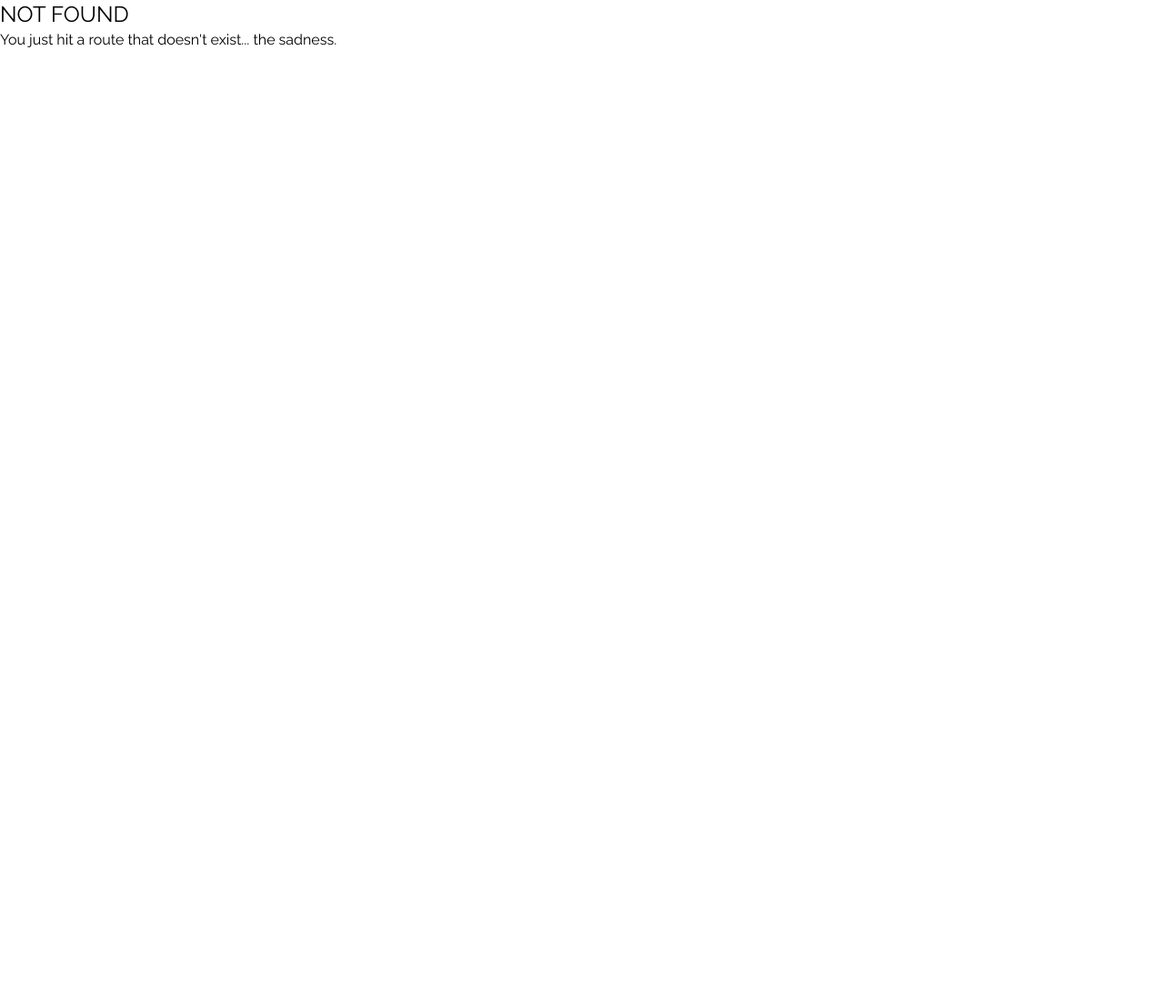
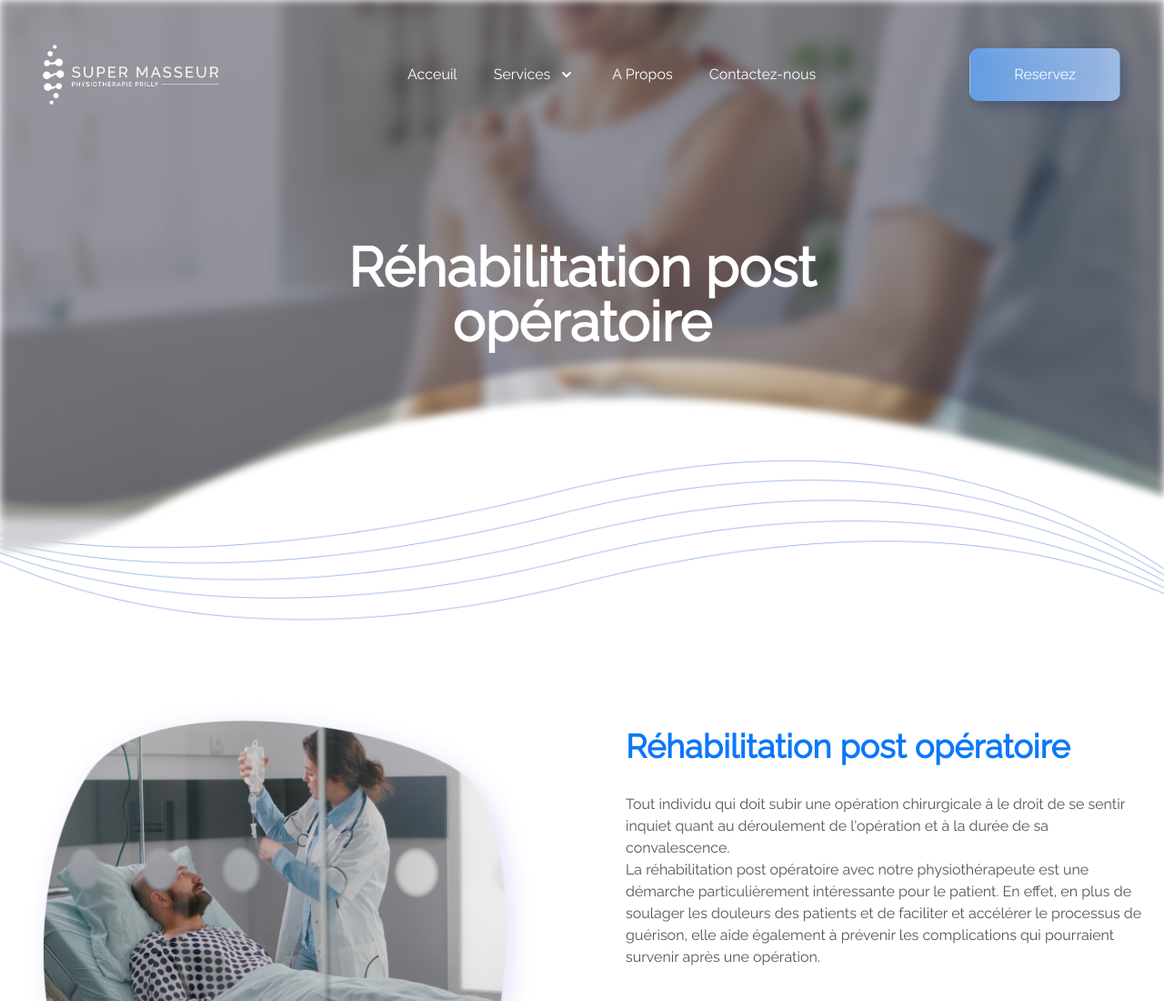
Before and after one commit to unixisking/therapy, a Gatsby site: page /rehabilitation-post-operatoire in a window 1280 px wide. Before the commit this address had no page. Shown: the top 1100 px of the page at 91% size. Before the commit the page ends 800 px from the top, so only its background shows below. Built offline with nearby package versions, Linux system fonts and the light colour scheme; Gatsby itself is replaced by a stand-in of ours.

Commit message:
fix navbar

```diff
--- a/src/components/Footer.tsx
+++ b/src/components/Footer.tsx
@@ -34,7 +34,10 @@ const navigation = {
     { name: "Traitement De La Douleur", href: "/traitement-douleurs" },
     { name: "Rééducation Sportive ", href: "/services" },
     { name: "Réhabilitation préopératoire", href: "/services" },
-    { name: "Réhabilitation postopératoire", href: "/services" },
+    {
+      name: "Réhabilitation postopératoire",
+      href: "/rehabilitation-post-operatoire",
+    },
     { name: "Rééducation cardiaque", href: "/reeducation-cardiaque" },
   ],
   legal: [
--- a/src/components/Navigation.tsx
+++ b/src/components/Navigation.tsx
@@ -11,7 +11,13 @@ import {
   XIcon,
 } from "@heroicons/react/outline"
 import { ChevronDownIcon } from "@heroicons/react/solid"
-import { RiNumber1, RiNumber2, RiNumber3 } from "react-icons/ri"
+import {
+  RiNumber1,
+  RiNumber2,
+  RiNumber3,
+  RiNumber4,
+  RiNumber5,
+} from "react-icons/ri"
 
 import { Link as GatsbyLink } from "gatsby"
 import { StaticImage } from "gatsby-plugin-image"
@@ -43,7 +49,14 @@ const solutions = [
     description:
       "La rééducation cardiaque est destinée à tous les patients victimes de graves troubles cardiaques, tels qu'un infarctus du myocarde, une insuffisance cardiaque.",
     href: "/reeducation-cardiaque",
-    icon: RiNumber3,
+    icon: RiNumber4,
+  },
+  {
+    name: "Réhabilitation post opératoire",
+    description:
+      "Elle aide également à prévenir les complications qui pourraient survenir après une opération.",
+    href: "/rehabilitation-post-operatoire",
+    icon: RiNumber5,
   },
 ]
 const callsToAction = [
@@ -96,7 +109,7 @@ export default function Navigation() {
   return (
     <Popover className="absolute top-0 w-screen py-5 z-20">
       <div className="max-w-7xl px-4 sm:px-12">
-        <div className="flex justify-between items-center md:justify-start md:space-x-48 mt-4 mx-4">
+        <div className="flex justify-between items-center md:justify-start md:space-x-48 mt-4 mx-auto">
           <GatsbyLink to="/" className="text-2xl lg:text-3xl text-white">
             <StaticImage
               src="../assets/images/logo-white.png"
@@ -280,7 +293,7 @@ const FlyoutMenu = ({ title, links }) => {
                     <GatsbyLink
                       key={item.name}
                       to={item.href}
-                      className="-m-3 p-3 flex items-start rounded-lg hover:bg-gray-50"
+                      className="-m-3 p-1 flex items-start rounded-lg hover:bg-gray-50"
                     >
                       <item.icon
                         className="mt-2 flex-shrink-0 h-6 w-6 text-blueish"
--- a/src/pages/reeducation-cardiaque.tsx
+++ b/src/pages/reeducation-cardiaque.tsx
@@ -1,7 +1,7 @@
 import React from "react"
 import Navigation from "../components/Navigation"
 
-import HeaderImg from "../assets/images/services/physiotherapie/bg.png"
+import HeaderImg from "../assets/images/services/reeducation-cardiaque/bg.png"
 import linesImg from "../assets/images/lines.png"
 
 import SecondaryCta from "../components/SecondaryCta"
--- /dev/null
+++ b/src/pages/rehabilitation-post-operatoire.tsx
@@ -0,0 +1,95 @@
+import React from "react"
+import Navigation from "../components/Navigation"
+
+import HeaderImg from "../assets/images/services/physiotherapie/bg.png"
+import linesImg from "../assets/images/lines.png"
+
+import SecondaryCta from "../components/SecondaryCta"
+import Footer from "../components/Footer"
+import Section from "../components/Section"
+import { StaticImage } from "gatsby-plugin-image"
+import ScheduleSecton from "../components/ScheduleForm"
+import ServiceSpec from "../components/ServiceSpec"
+
+const spec = [
+  {
+    title: "Les exercices après une opération de remplacement de la hanche",
+    desc: "La période de récupération à la suite d'une opération de remplacement de la hanche peut être longue. Le physiothérapeute vous fera effectuer des séances de rééducation afin de renforcer la hanche et de stabiliser et maintenir votre prothèse. Parmi ces exercices, vous trouverez : l'abduction de la hanche, monter et descendre des escaliers, la marche...",
+  },
+  {
+    title: "Exercices post-chirurgie de l'épaule",
+    desc: "Les exercices de rééducation de l'épaule ont pour but de favoriser la mobilité et la flexibilité. Parmi les exercices postopératoires de l'épaule, les patients peuvent effectuer les exercices suivants : l'antépulsion ou l'élévation de l'épaule, les pompes, le mouvement de balancier et rotation de l'épaule…",
+  },
+  {
+    title: "Les exercices post-chirurgie du genou",
+    desc: "Les ligaments croisés antérieurs sont l'une des blessures les plus fréquentes chez les athlètes. La rééducation dans ce cas est plus que nécessaire pour redonner force et souplesse au genou. Parmi les exercices de rééducation du genou, il peut y avoir : l'extension passive du genou, l'élévation de jambe, les glissades du talon...",
+  },
+  {
+    title: "Exercices post-chirurgie de la colonne vertébrale",
+    desc: "Après une intervention chirurgicale sur la colonne vertébrale, le patient a besoin de séances de rééducation pour améliorer l'alignement, la balance et la coordination de son corps. Le physiothérapeute peut proposer des exercices post-chirurgie de la colonne vertébrale correspondant à la nature de la blessure et à l'intervention chirurgicale, tels que : étirement des nerfs, exercice du pont, extension des muscles du haut du corps...",
+  },
+]
+
+const IndexPage = () => (
+  <div className="relative">
+    {/* <SEO title="Home" /> */}
+    <div className="relative h-screen">
+      <Navigation />
+      <img
+        placeholder="none"
+        id="bg-image"
+        src={HeaderImg}
+        alt=""
+        className="block absolute z-10 top-0 h-screen right-0 w-screen object-cover blur-sm"
+      />
+      <div className="absolute top-0 w-96 sm:w-auto mt-64 left-1/2 transform -translate-x-1/2 z-10 text-white text-center">
+        <h1 className="text-4xl lg:text-6xl font-bold lg:mt-2 text-white">
+          Réhabilitation post opératoire
+        </h1>
+      </div>
+      <img
+        src={linesImg}
+        className="absolute hidden lg:block lg:-bottom-72 w-full"
+      />
+    </div>
+    <div className="-mt-12 lg:-mt-24" />
+    <Section
+      isImageRight
+      title="Réhabilitation post opératoire"
+      description="Tout individu qui doit subir une opération chirurgicale à le droit de se sentir inquiet quant au déroulement de l'opération et à la durée de sa convalescence.<br/>
+	  La réhabilitation post opératoire avec notre physiothérapeute est une démarche particulièrement intéressante pour le patient. En effet, en plus de soulager les douleurs des patients et de faciliter et accélérer le processus de guérison, elle aide également à prévenir les complications qui pourraient survenir après une opération."
+      image={
+        <StaticImage
+          src="../assets/images/services/rehabilitation-post-operatoire/rehabilitation-post-operatoire.png"
+          placeholder="blurred"
+          alt="Réhabilitation post opératoire"
+        />
+      }
+    />
+    <ServiceSpec title="Exercices Post Opératoire" data={spec} />
+    <Section
+      headline="Comment la Réhabilitation post opératoire peut vous être utile ?"
+      description="Toute intervention chirurgicale peut avoir des effets divers sur le corps. Par conséquent, il est extrêmement utile de suivre un programme de réhabilitation post opératoire pour garantir qu'il n'y aura pas de complications une fois l'opération effectuée. Notre physiothérapeute est là pour vous accompagner et vous aider à récupérer et à améliorer vos fonctions après la chirurgie.<br/>
+	  La réhabilitation post opératoire a pour rôle de stimuler la circulation sanguine au niveau de la zone blessée afin que celle-ci cicatrise plus rapidement, et de limiter le risque de se blesser à nouveau grâce aux exercices de renforcement et de mobilité proposés dans le programme.<br/>
+	  Donc, si vous êtes sur le point de vous faire opérer, n'hésitez pas à prendre contact avec notre cabinet de physiothérapie dès aujourd'hui."
+      image={
+        <StaticImage
+          src="../assets/images/services/rehabilitation-post-operatoire/audience.png"
+          placeholder="blurred"
+          alt="Comment la Réhabilitation post opératoire peut vous être utile ?"
+        />
+      }
+    />
+    <ScheduleSecton />
+    <SecondaryCta />
+    <iframe
+      src="https://www.google.com/maps/embed?pb=!1m18!1m12!1m3!1d2003.1057689239028!2d6.600958848726108!3d46.52760210902785!2m3!1f0!2f0!3f0!3m2!1i1024!2i768!4f13.1!3m3!1m2!1s0x478c31c8a3f7ad0f%3A0x505904a541794d24!2sChem.%20du%20Viaduc%2012%2C%201008%20Prilly%2C%20Switzerland!5e0!3m2!1sen!2sdz!4v1645575533750!5m2!1sen!2sdz"
+      allowFullScreen={true}
+      loading="lazy"
+      className="w-screen h-[400px]"
+    ></iframe>
+    <Footer />
+  </div>
+)
+
+export default IndexPage
```
Also changed, not shown: src/assets/images/services/reeducation-cardiaque/bg.png (added), src/assets/images/services/rehabilitation-post-operatoire/audience.png (added), src/assets/images/services/rehabilitation-post-operatoire/rehabilitation-post-operatoire.png (added).
